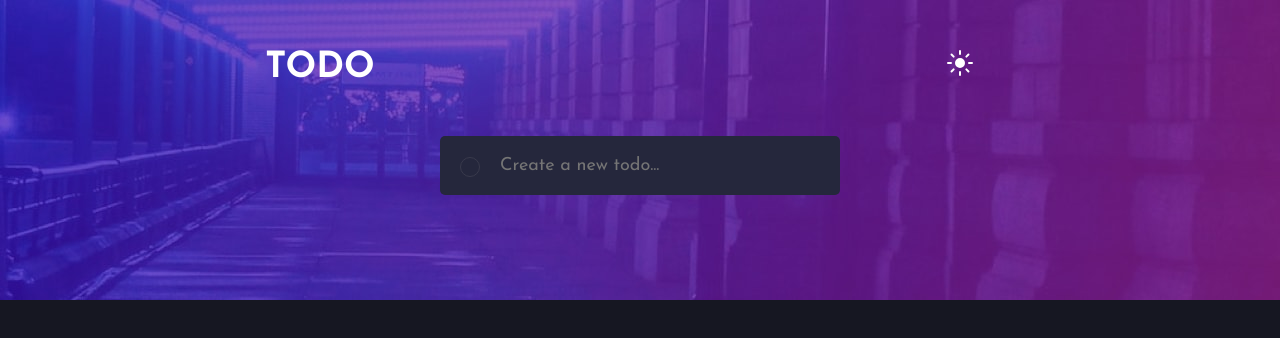
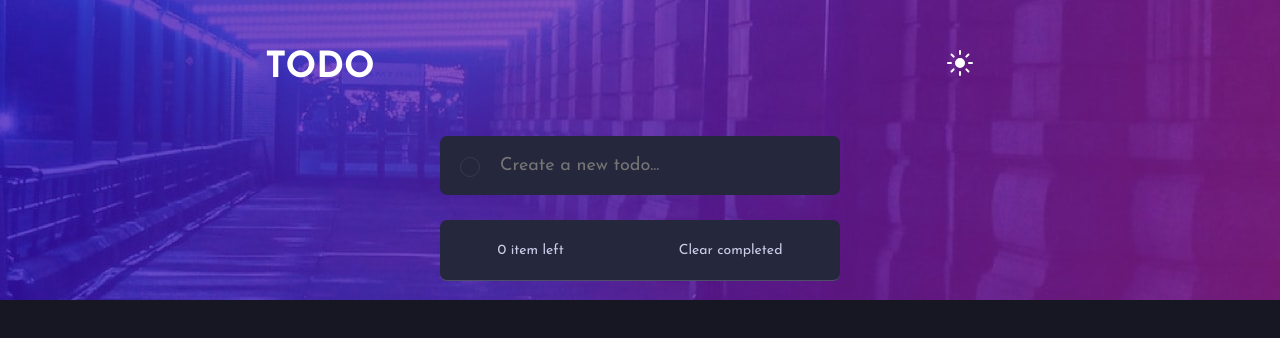
Before and after one commit to ellaidevs/todo-app, a Vue app: page / in a window 1280 px wide. Shown: the top 338 px of the page. Built offline with nearby package versions, Linux system fonts and the light colour scheme.

Commit message:
feat: add todo list

```diff
--- a/src/App.vue
+++ b/src/App.vue
@@ -6,10 +6,10 @@
 @import url('https://fonts.googleapis.com/css2?family=Josefin+Sans:ital,wght@0,100;0,200;0,300;0,400;0,500;0,600;0,700;1,100;1,200;1,300;1,400;1,500;1,600;1,700&display=swap');
 
 #app {
-  /* -webkit-font-smoothing: antialiased; */
-  /* -moz-osx-font-smoothing: grayscale; */
+  -webkit-font-smoothing: antialiased;
+  -moz-osx-font-smoothing: grayscale;
   text-align: center;
-  color: #2c3e50;
+  color: hsl(234, 39%, 85%);
   font-family: 'Josefin Sans', sans-serif;
 }
 
@@ -18,6 +18,5 @@ body {
   padding: 0;
   background: hsl(235, 21%, 11%);
   font-size: 18px;
-  color: white;
 }
 </style>
--- a/src/components/List.vue
+++ b/src/components/List.vue
@@ -1,24 +1,80 @@
 <template>
   <div class="container">
-    <div class="input-container">
-      <input type="checkbox" />
-      <input type="text" placeholder="Create a new todo..." />
+    <div class="header-input">
+      <div class="input-container">
+        <input type="checkbox" v-model="checkbox" />
+        <input
+          type="text"
+          placeholder="Create a new todo..."
+          v-model="todo"
+          @keyup.enter="addTodo"
+        />
+      </div>
+    </div>
+    <div class="list" v-for="todo in todoList" :key="todoList.indexOf(todo)">
+      <div>
+        <input class="list-checkbox" type="checkbox" :checked="todo.active" />
+        <input type="text" :value="todo.todo" disabled />
+      </div>
+    </div>
+    <div class="counter">
+      <div class="list">
+        <div class="clear" v-if="todoList.length > 1">
+          {{ todoList.length }} items left
+        </div>
+        <div class="clear" v-else>{{ todoList.length }} item left</div>
+        <div class="clear-completed clear">Clear completed</div>
+      </div>
     </div>
   </div>
 </template>
 
 <script>
-export default {}
+export default {
+  components: {},
+  data() {
+    return {
+      todoList: [],
+      todo: '',
+      checkbox: false,
+    }
+  },
+  methods: {
+    addTodo() {
+      const todoObj = {
+        todo: this.todo,
+        active: this.checkbox,
+      }
+      this.todoList.push(todoObj)
+      this.todo = ''
+      console.log(this.todoList)
+    },
+  },
+}
 </script>
 
 <style scoped>
-.container {
+.header-input,
+.list {
   display: flex;
-  border-radius: 5px;
+  border-radius: 7px;
   background: hsl(235, 24%, 19%);
   max-width: 400px;
-  /* to arrange the todo title length, check the container max-width above */
-  margin: 0 auto;
+  margin: 0 auto 20px auto;
+}
+
+input[type='text'] {
+  font-family: 'Josefin Sans', sans-serif;
+  font-size: 18px;
+  padding: 20px 20px;
+  border-style: none;
+  background: hsl(235, 24%, 19%);
+  outline: none;
+  color: hsl(234, 39%, 85%);
+}
+
+input[type='text']:hover {
+  color: hsl(236, 33%, 92%);
 }
 
 input[type='checkbox'] {
@@ -31,6 +87,7 @@ input[type='checkbox'] {
   outline: none;
   cursor: pointer;
   margin: 0 0 0 20px;
+  /* create a mobile view and reduce the left margin, */
 }
 
 input[type='checkbox']:checked {
@@ -43,13 +100,44 @@ input[type='checkbox']:checked {
   );
 }
 
-input[type='text'] {
-  font-family: 'Josefin Sans', sans-serif;
-  font-size: 18px;
-  padding: 20px 20px;
-  border-style: none;
-  background: hsl(235, 24%, 19%);
-  outline: none;
-  color: white;
+.list {
+  margin: 0 auto;
+  border-radius: 0px;
+  border-bottom: 1px solid hsl(233, 14%, 35%);
+}
+
+div.list:nth-child(2) {
+  border-radius: 7px 7px 0 0;
+
+  /* todo: add fix border-radius when only one list exist */
+}
+
+.list:nth-last-child(2) {
+  border-radius: 0 0 7px 7px;
+  border-bottom: none;
+}
+
+.counter {
+  margin: 25px auto;
+}
+
+.counter > .list {
+  display: flex;
+  color: hsl(234, 39%, 85%);
+  font-size: 14px;
+  min-height: 60px;
+  border-radius: 7px;
+}
+
+.clear {
+  margin: auto;
+}
+
+.clear-completed {
+  cursor: pointer;
+}
+
+.clear-completed:hover {
+  color: hsl(236, 33%, 92%);
 }
 </style>
```
